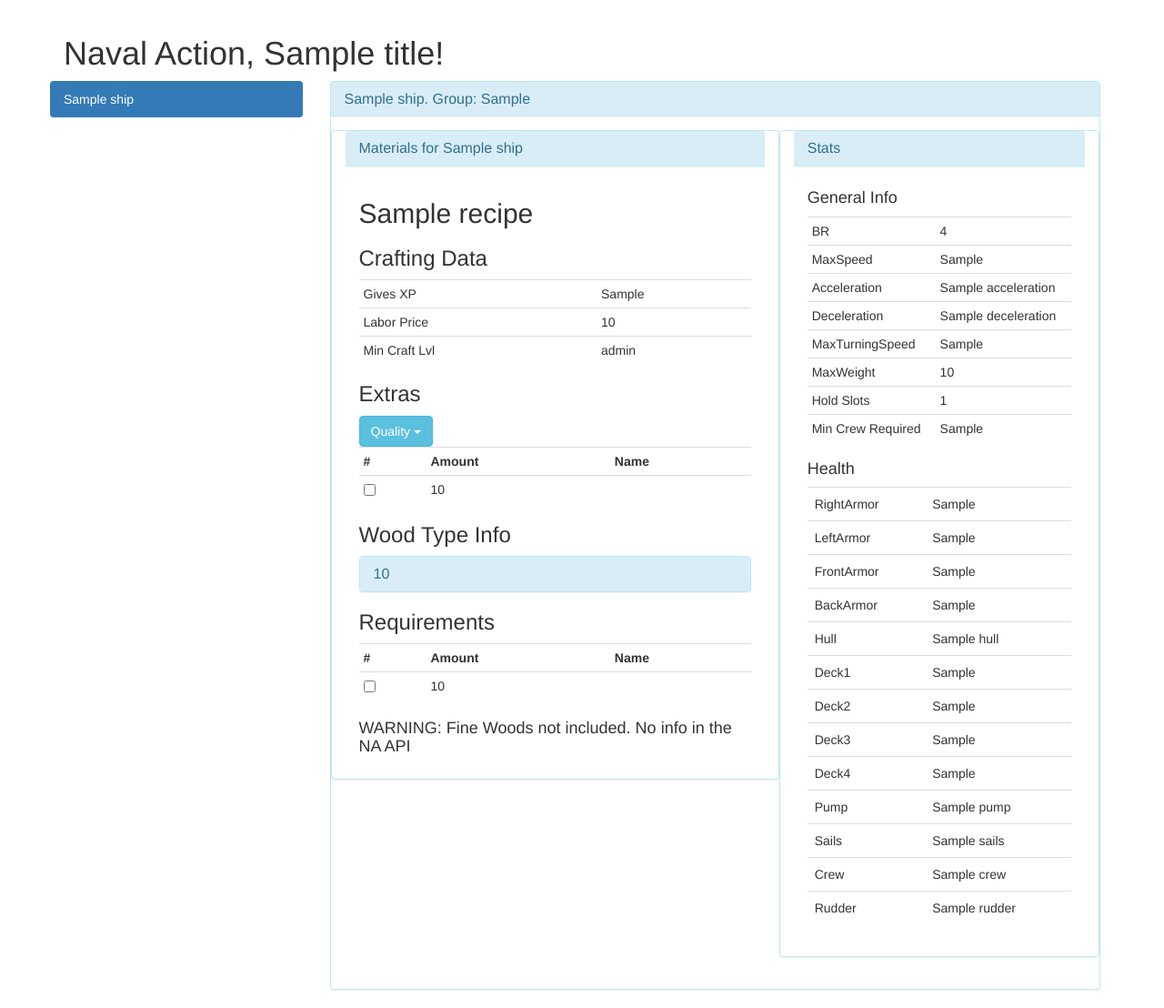
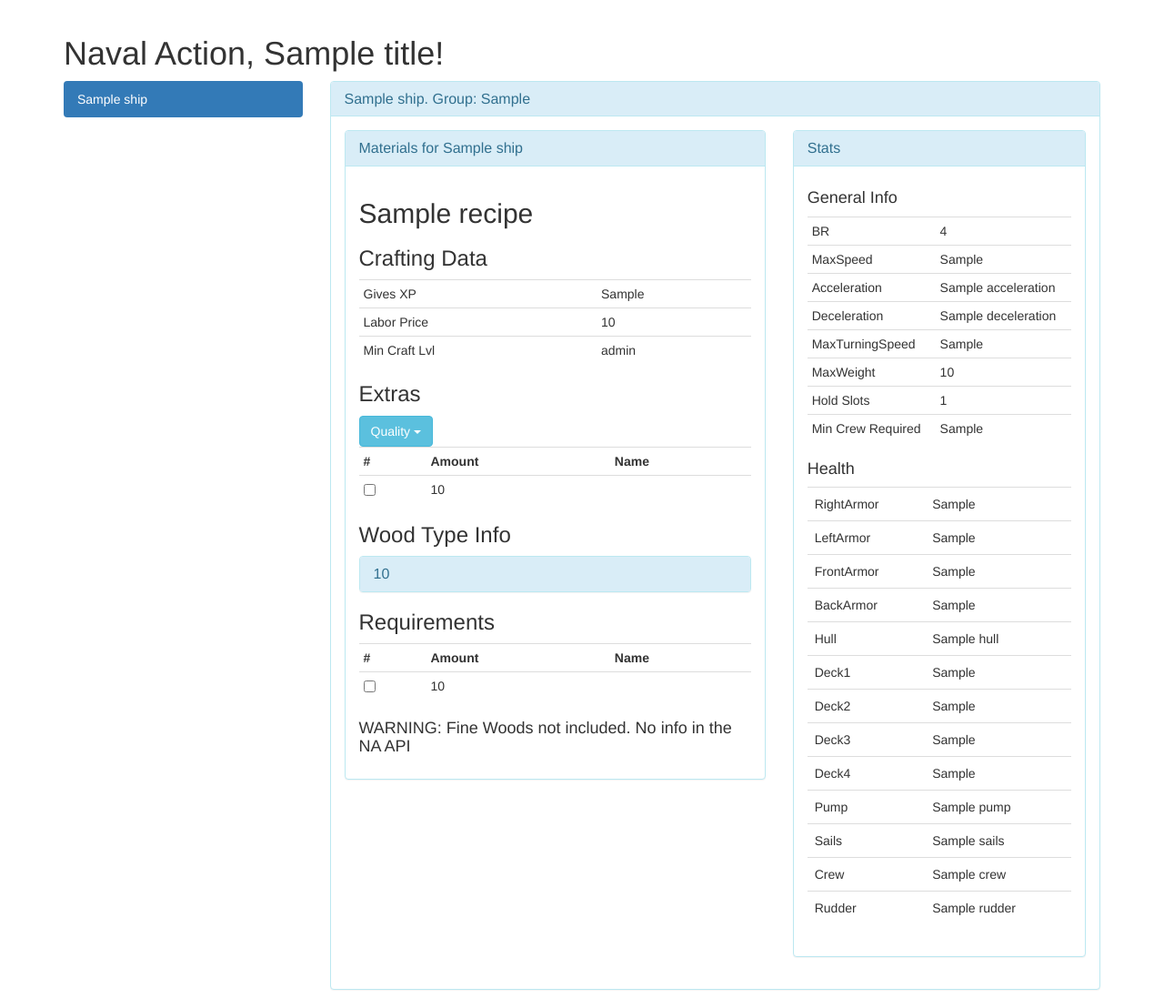
Before and after one commit to romeo-25-04/naval_action, a Flask app: template app/templates/crafting.html in a window 1280 px wide. Shown: the part 51-1159 px from the top of the page at 91% size. Run offline with Flask 2, Linux system fonts and the light colour scheme; the template is opened without the code that fills it: most values are stand-ins (such as "Sample title", 1, 10 or a date in 2020); parts of the project's set-up code (start-up, migrations or seed data) failed here and were passed over; some libraries are stand-ins or nearby versions.

Commit message:
cosmetics

```diff
--- a/app/static/css/mystyle.css
+++ b/app/static/css/mystyle.css
@@ -1,2 +1,3 @@
 body { padding-top: 70px; }
 .shipList{max-height: 300px; overflow-y:scroll;}
+.handschrifft {font-family: 'Dancing Script', cursive;}
--- a/app/templates/crafting.html
+++ b/app/templates/crafting.html
@@ -1,7 +1,8 @@
 {% extends "index.html" %}
 {% block body %}
     <div class="row" id="test-scroll">
-    <ul class="nav nav-pills nav-stacked col-md-3 shipList">
+        <div class="col-md-3">
+            <ul class="nav nav-pills nav-stacked shipList">
                 {% for ship in ships %}
                     {% if ship.Id == ship_id %}
                         <li role="presentation" class="active">
@@ -12,14 +13,16 @@
                 </li>
                 {% endfor %}
             </ul>
+        </div>
         <div class="tab-content col-md-9">
             <div class="panel panel-info">
                 <div class="panel-heading">
-                    <h2 class="panel-title"> {{ ship.Name }}. Group: {{ship.SortingGroup}}</h2>
+                    <h2 class="panel-title"> {{ ship.Name }}. Group: {{ ship.SortingGroup }}</h2>
                 </div>
                 <div class="panel-body container-fluid">
                     <div class="row">
-                        <div class="panel panel-info col-md-7">
+                        <div class="col-md-7">
+                            <div class="panel panel-info">
                                 <div class="panel-heading">
                                     <h3 class="panel-title">Materials for {{ ship.Name }}</h3>
                                 </div>
@@ -31,13 +34,16 @@
                                         <h3>Crafting Data</h3>
                                         <table class="table table-condensed">
                                             <tr>
-                                        <td>Gives XP</td><td>{{ recipe.GivesXP }}</td>
+                                                <td>Gives XP</td>
+                                                <td>{{ recipe.GivesXP }}</td>
                                             </tr>
                                             <tr>
-                                        <td>Labor Price</td><td>{{ recipe.LaborPrice }}</td>
+                                                <td>Labor Price</td>
+                                                <td>{{ recipe.LaborPrice }}</td>
                                             </tr>
                                             <tr>
-                                        <td>Min Craft Lvl</td><td>{{ recipe.RequiresLevel }}</td>
+                                                <td>Min Craft Lvl</td>
+                                                <td>{{ recipe.RequiresLevel }}</td>
                                             </tr>
                                         </table>
                                         <h3>Extras</h3>
@@ -53,8 +59,10 @@
                                                 <li><a href="/crafting/{{ ship_id }}/1/{{ wood_nr }}">Common</a></li>
                                                 <li><a href="/crafting/{{ ship_id }}/2/{{ wood_nr }}">Fine</a></li>
                                                 <li role="separator" class="divider"></li>
-                                        <li><a href="/crafting/{{ ship_id }}/3/{{ wood_nr }}">Mastercraft</a></li>
-                                        <li><a href="/crafting/{{ ship_id }}/4/{{ wood_nr }}">Exceptional</a></li>
+                                                <li><a href="/crafting/{{ ship_id }}/3/{{ wood_nr }}">Mastercraft</a>
+                                                </li>
+                                                <li><a href="/crafting/{{ ship_id }}/4/{{ wood_nr }}">Exceptional</a>
+                                                </li>
                                             </ul>
                                         </div>
                                         <table class="table table-condensed">
@@ -63,7 +71,7 @@
                                                 <th>Amount</th>
                                                 <th>Name</th>
                                             </tr>
-                                    {%for requirement in recipe.Qualities[quality].Requirements %}
+                                            {% for requirement in recipe.Qualities[quality].Requirements %}
                                                 <tr>
                                                     <td><input type="checkbox" value=""></td>
                                                     <td>{{ requirement.Amount }}</td>
@@ -110,7 +118,8 @@
                                                                         {% endfor %}:
                                                                         <ul>
                                                                             <li>Absolute: {{ modifier.Absolute }}</li>
-                                                            <li>Percentage: {{ modifier.Percentage }}</li>
+                                                                            <li>
+                                                                                Percentage: {{ modifier.Percentage }}</li>
                                                                         </ul>
                                                                     </li>
                                                                 {% endfor %}
@@ -145,8 +154,10 @@
                                     <h4>WARNING: Fine Woods not included. No info in the NA API</h4>
                                 </div>
                             </div>
+                        </div>
                         <!-- Ship Stats -->
-                        <div class="panel panel-info col-md-5">
+                        <div class="col-md-5">
+                            <div class="panel panel-info">
                                 <div class="panel-heading">
                                     <h3 class="panel-title">Stats</h3>
                                 </div>
@@ -250,4 +261,5 @@
                 </div>
             </div>
         </div>
+    </div>
 {% endblock %}
--- a/app/templates/index.html
+++ b/app/templates/index.html
@@ -17,6 +17,7 @@
     <script src="https://oss.maxcdn.com/respond/1.4.2/respond.min.js"></script>
     <![endif]-->
     <link href="/static/css/mystyle.css" rel="stylesheet">
+    <link href="https://fonts.googleapis.com/css?family=Dancing+Script:400,700" rel="stylesheet">
 </head>
 <body data-spy="scroll" data-target="#test-scroll">
 <nav class="navbar navbar-inverse navbar-fixed-top">
@@ -58,5 +59,7 @@
 <script src="https://ajax.googleapis.com/ajax/libs/jquery/1.12.4/jquery.min.js"></script>
 <!-- Include all compiled plugins (below), or include individual files as needed -->
 <script src="/static/js/bootstrap.min.js"></script>
+{% block myscript %}
+{% endblock %}
 </body>
 </html>
--- a/app/views.py
+++ b/app/views.py
@@ -92,7 +92,7 @@
         alfa = 90
     elif a > x:
         alfa = 270
-    return round(alfa, 0)
+    return int(round(alfa, 0))
 
 
 def distance(my_pos, port_pos):
```
Also changed, not shown: app/templates/navigate.html (+32 -12 lines). Lines whose indentation alone changed are shown as unchanged.
